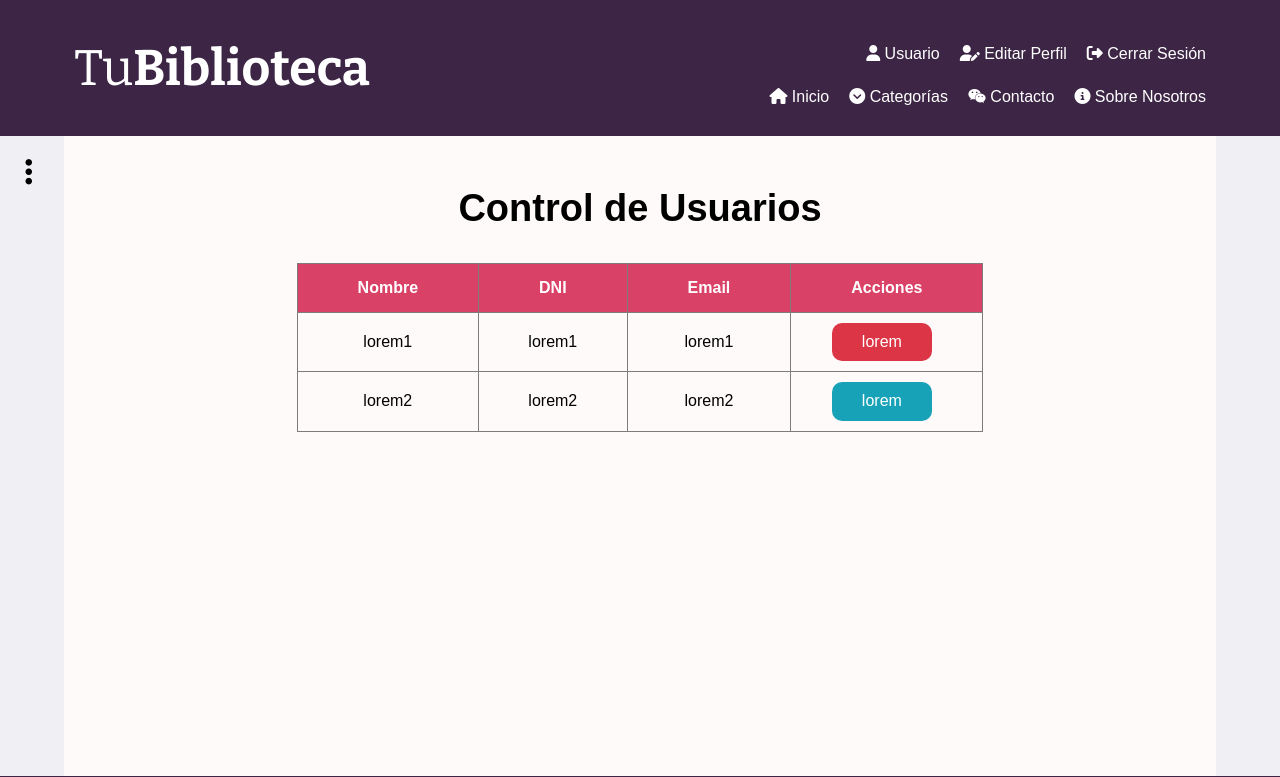
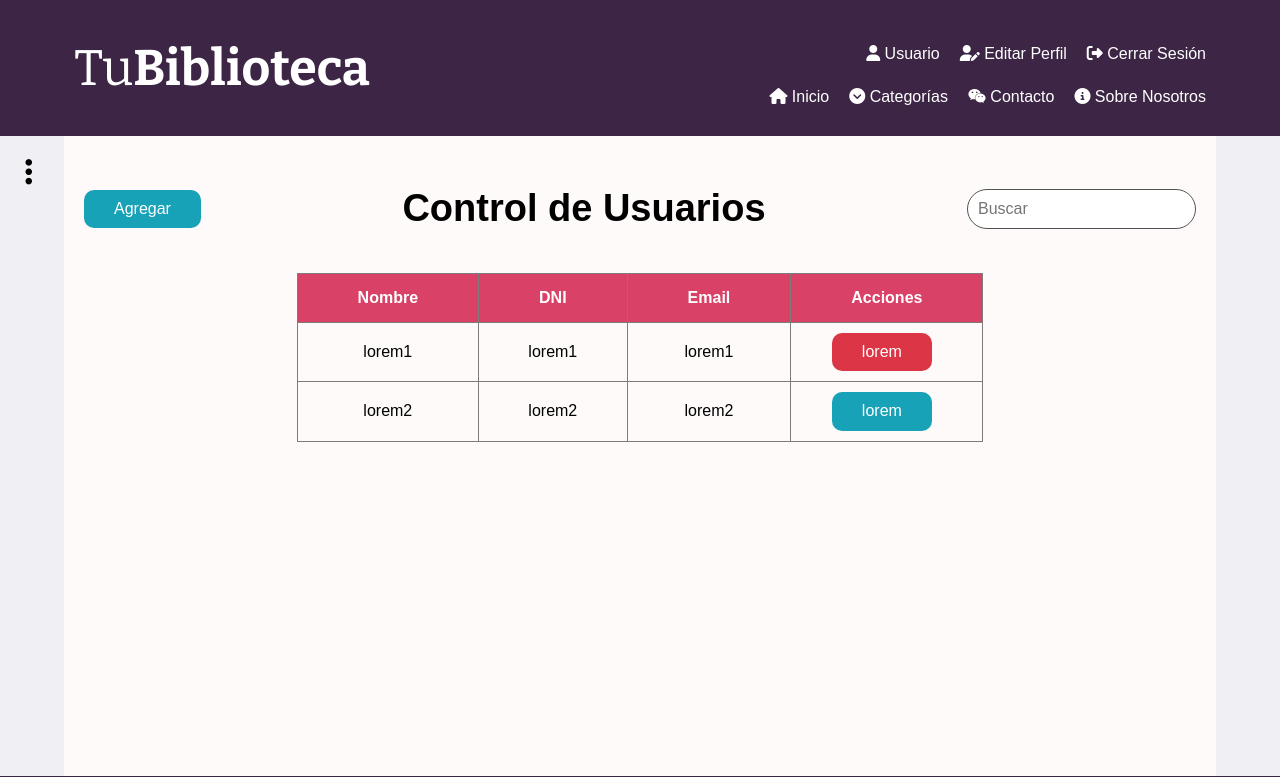
Before and after one commit to santi17sk/bibliotecaNUEVO, a PHP site: page /biblioteca2/usuarios/index.php in a window 1280 px wide. Shown: the top 777 px of the page. Run offline with PHP 8.4, Linux system fonts and the light colour scheme; some libraries are stand-ins or nearby versions; some web fonts are replaced.

Commit message:
index de catgorias usuarios

```diff
--- a/assets/css/style.css
+++ b/assets/css/style.css
@@ -188,6 +188,13 @@ h4 {
   border: none;
 }
 
+
+.inputCampo__radius1 {
+  padding: 0.8rem;
+  border-radius: 1rem;
+  border: none;
+}
+
 .items .buscador, .items a {
   margin-bottom: 0.5rem;
 }
@@ -244,13 +251,13 @@ h4 {
 
 /* ================================================= */
 
-.libro__header h2 {
+.header__block h2 {
   text-align: center;
 }
 
 /*Dispositivos Móviles de 768PX*/
 
-.libro__header {
+.header__block {
   display: flex;
   flex-direction: column;
   align-items: center;
@@ -258,7 +265,7 @@ h4 {
 }
 
 @media (min-width: 768px) {
-  .libro__header {
+  .header__block {
     /* margin-left: 35%; */
     flex-direction: row;
     justify-content: space-between;
--- a/index.php
+++ b/index.php
@@ -1,7 +1,8 @@
 <?php require_once './libs/header.php'; ?>
 <main class="contenedor inicio">
 
-    <header class="libro__header">
+    <header class="header__block">
+        <div><button class="btn btn__ok">Agregar</button></div>
         <h2>Libros Populares</h2>
         <input type="text" name="buscadorDeLibros" id="buscadorDeLibros" class="campo__input" placeholder="Buscar">
     </header>
--- a/usuarios/index.php
+++ b/usuarios/index.php
@@ -1,7 +1,12 @@
 <?php require_once '../libs/header.php' ?>
 
 <main class="contenedor inicio">
-    <h2 class="centrar__texto">Control de Usuarios</h2>
+    <header class="header__block">
+        <div><button class="btn btn__ok">Agregar</button></div>
+        <h2 class="centrar__texto">Control de Usuarios</h2>
+        <div><input type="text" name="buscadorDeLibros" id="buscadorDeLibros" class="campo__input" placeholder="Buscar"></div>
+    </header>
+
     <table class="tabla">
         <thead>
             <th>Nombre</th>
```
